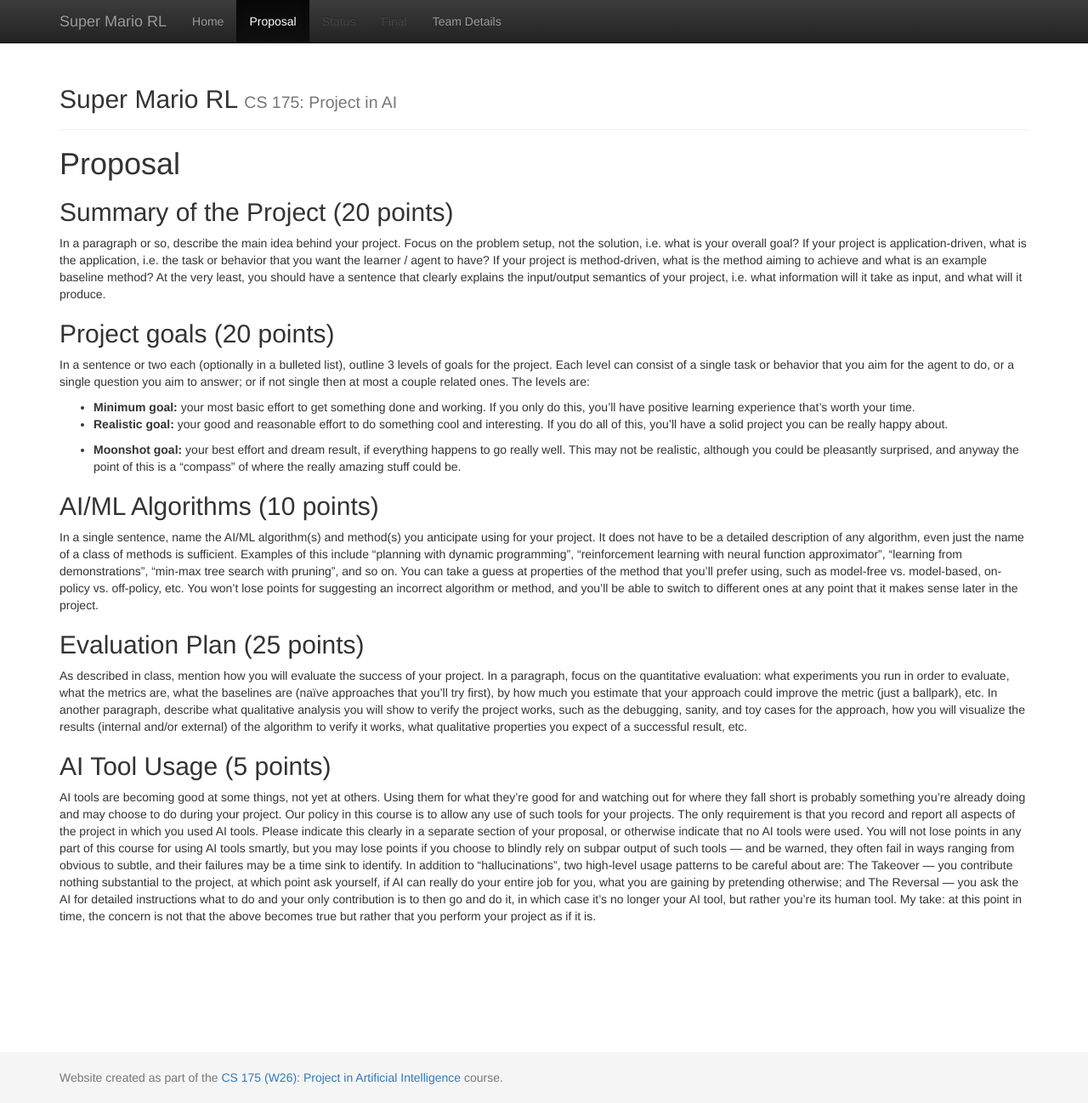
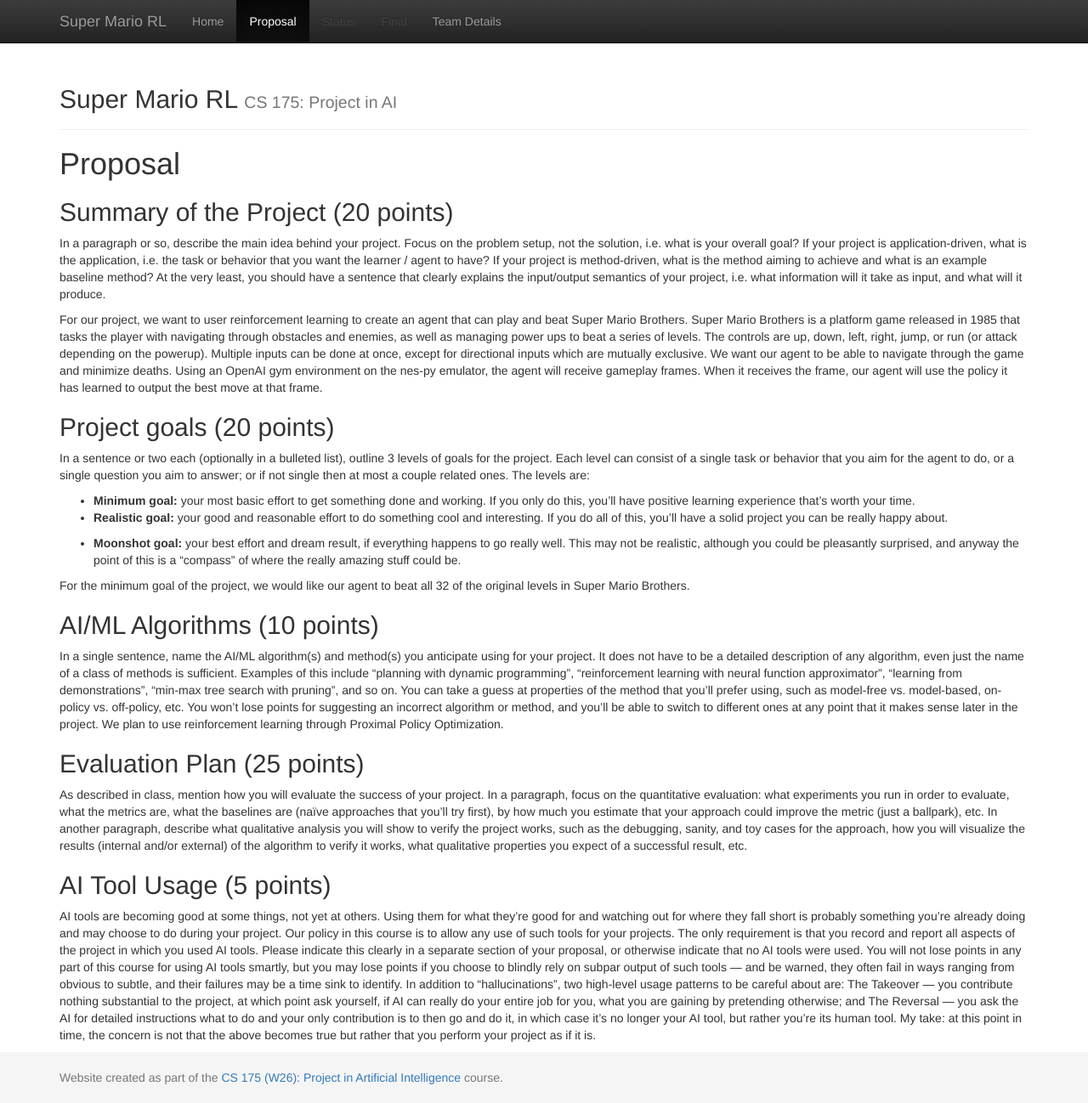
Before and after one commit to Niraaf/super-mario-rl, a Jekyll site: the page built from docs/proposal.md, in a window 1280 px wide and 1298 px high. Shown: the whole window at 85% size. Built offline with Jekyll 4.4.1, drawn with Linux system fonts in a browser that asks for light colours.

Commit message:
Basic Summary Completed

```diff
--- a/docs/proposal.md
+++ b/docs/proposal.md
@@ -9,6 +9,8 @@
 ## Summary of the Project (20 points)
 In a paragraph or so, describe the main idea behind your project. Focus on the problem setup, not the solution, i.e. what is your overall goal? If your project is application-driven, what is the application, i.e. the task or behavior that you want the learner / agent to have? If your project is method-driven, what is
 the method aiming to achieve and what is an example baseline method? At the very least, you should have a sentence that clearly explains the input/output semantics of your project, i.e. what information will it take as input, and what will it produce.
+
+For our project, we want to user reinforcement learning to create an agent that can play and beat Super Mario Brothers. Super Mario Brothers is a platform game released in 1985 that tasks the player with navigating through obstacles and enemies, as well as managing power ups to beat a series of levels. The controls are up, down, left, right, jump, or run (or attack depending on the powerup). Multiple inputs can be done at once, except for directional inputs which are mutually exclusive. We want our agent to be able to navigate through the game and minimize deaths. Using an OpenAI gym environment on the nes-py emulator, the agent will receive gameplay frames. When it receives the frame, our agent will use the policy it has learned to output the best move at that frame.
 
 ## Project goals (20 points)
 In a sentence or two each (optionally in a bulleted list), outline 3 levels of goals for the project. Each
@@ -24,6 +26,8 @@
                     may not be realistic, although you could be pleasantly surprised, and anyway the point of this is a
                     “compass” of where the really amazing stuff could be.
 
+For the minimum goal of the project, we would like our agent to beat all 32 of the original levels in Super Mario Brothers.
+
 ## AI/ML Algorithms (10 points)
 In a single sentence, name the AI/ML algorithm(s) and method(s) you anticipate using for your project.
 It does not have to be a detailed description of any algorithm, even just the name of a class of methods
@@ -33,6 +37,7 @@
 model-free vs. model-based, on-policy vs. off-policy, etc. You won’t lose points for suggesting an
 incorrect algorithm or method, and you’ll be able to switch to different ones at any point that it makes
 sense later in the project.
+We plan to use reinforcement learning through Proximal Policy Optimization.
 
 ## Evaluation Plan (25 points)
 As described in class, mention how you will evaluate the success of your project. In a paragraph,
```
